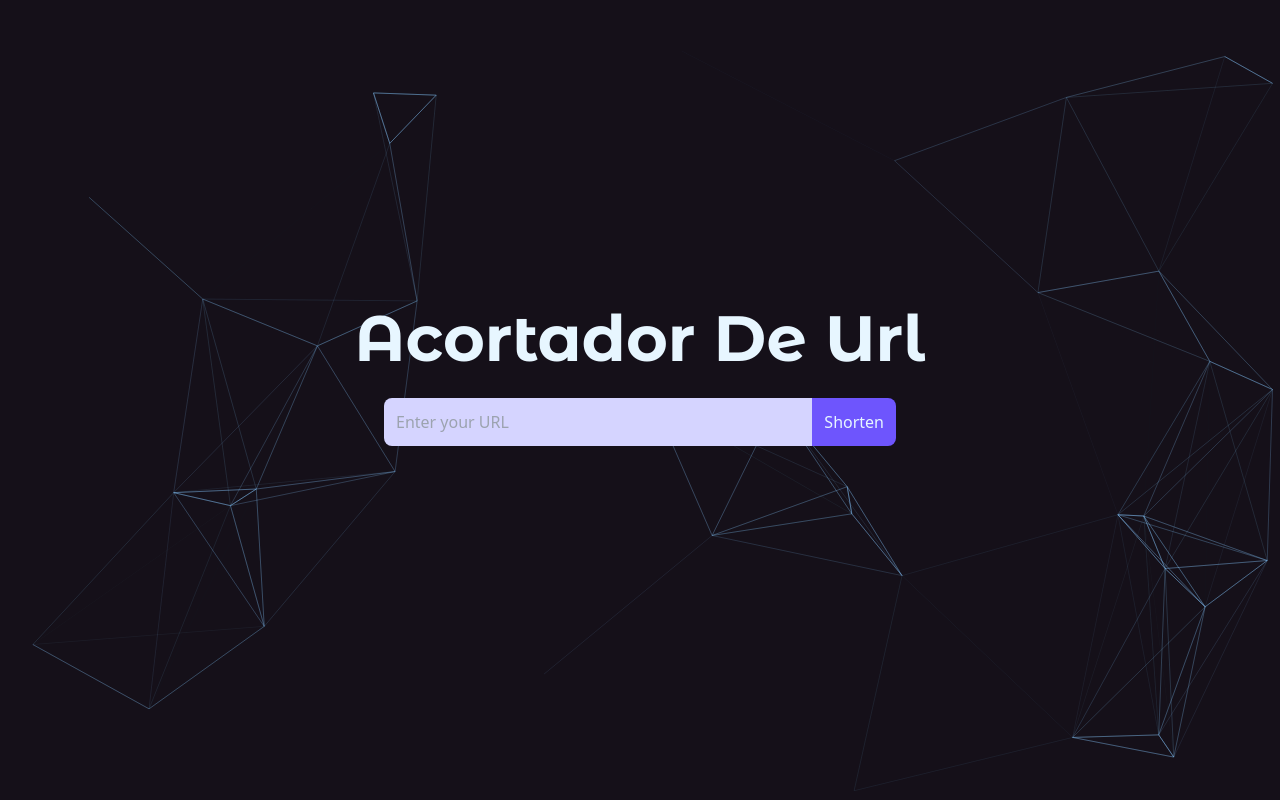
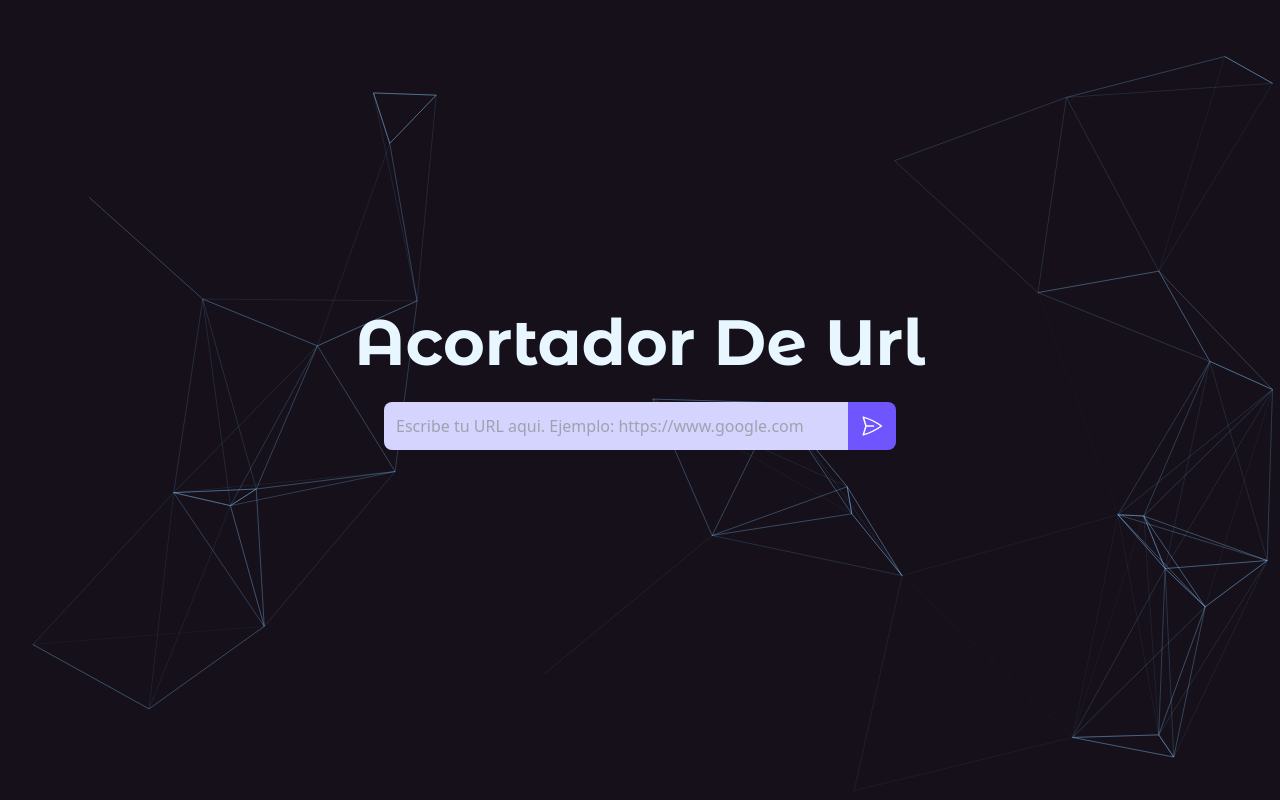
Before and after one commit to LGZU5/short-url-front, a React (Vite) app: page / in a window 1280 px wide. Built offline with nearby package versions, Linux system fonts and the light colour scheme.

Commit message:
feat: Update Box component with new URL format and styling

```diff
--- /dev/null
+++ b/src/assets/send.jsx
@@ -0,0 +1,21 @@
+export default function Send() {
+	return (
+		<svg
+			data-slot='icon'
+			fill='none'
+			stroke='white'
+			strokeWidth='1.5'
+			viewBox='0 0 24 24'
+			xmlns='http://www.w3.org/2000/svg'
+			aria-hidden='true'
+			width='24'
+			height='24'
+		>
+			<path
+				strokeLinecap='round'
+				strokeLinejoin='round'
+				d='M6 12 3.269 3.125A59.769 59.769 0 0 1 21.485 12 59.768 59.768 0 0 1 3.27 20.875L5.999 12Zm0 0h7.5'
+			></path>
+		</svg>
+	);
+}
--- a/src/components/box.jsx
+++ b/src/components/box.jsx
@@ -1,11 +1,9 @@
-import Button from './button';
-
 function Box({ setCopied, url, copied }) {
 	return (
-		<section className='flex justify-between w-2/5 border-2 rounded-lg border-primary-800'>
-			<div className='bg-primary-700 bg-opacity-70 w-full flex items-center justify-center rounded-s-lg'>
+		<section className='flex justify-between w-2/5 border-2 rounded-lg border-primary-800 overflow-hidden'>
+			<div className='bg-primary-400 bg-opacity-70 w-full flex items-center justify-center'>
 				<p>
-					Shortened URL :{' '}
+					URL acortada:{' '}
 					<a
 						href={`http://localhost:3000/${url}`}
 						target='_blank'
@@ -16,7 +14,8 @@ function Box({ setCopied, url, copied }) {
 				</p>
 			</div>
 
-			<Button
+			<button
+				className='py-2 px-3 bg-primary-500 hover:bg-primary-600 text-white '
 				type='button'
 				onClick={() => {
 					navigator.clipboard
@@ -26,8 +25,8 @@ function Box({ setCopied, url, copied }) {
 						});
 				}}
 			>
-				{copied ? 'Copied!' : 'Copy'}
-			</Button>
+				{copied ? '¡Copiado!' : 'Copiar'}
+			</button>
 		</section>
 	);
 }
--- a/src/components/button.jsx
+++ b/src/components/button.jsx
@@ -3,7 +3,7 @@ function Button({ type, children, onClick }) {
 		<button
 			type={type}
 			onClick={onClick}
-			className='bg-primary-500 p-3 rounded-e-lg hover:bg-primary-600 active:bg-primary-700'
+			className='transition-all duration-200 ease-in-out bg-primary-500 p-3 rounded-e-lg hover:bg-primary-600 active:bg-primary-700'
 		>
 			{children}
 		</button>
--- a/src/components/input.jsx
+++ b/src/components/input.jsx
@@ -2,6 +2,7 @@ import React from 'react';
 import Button from './button';
 import useInput from '../hooks/useInput';
 import Box from './box';
+import Send from '../assets/send';
 
 function Input() {
 	const { handleSubmit, copied, setCopied, url, showBox } = useInput();
@@ -16,10 +17,12 @@ function Input() {
 					name='urlInput'
 					id='urlInput'
 					type='text'
-					placeholder='Enter your URL'
+					placeholder='Escribe tu URL aqui. Ejemplo: https://www.google.com'
 					className='bg-primary-200 rounded-s-lg w-full p-3 border-primary-400 border-3 text-black focus:outline-none '
 				/>
-				<Button type='submit'>Shorten</Button>
+				<Button type='submit'>
+					<Send />
+				</Button>
 			</form>
 			<div
 				className={`transition-all duration-500 ease-in-out flex items-center justify-center ${showBox ? 'opacity-100' : 'opacity-0'} w-full`}
```
